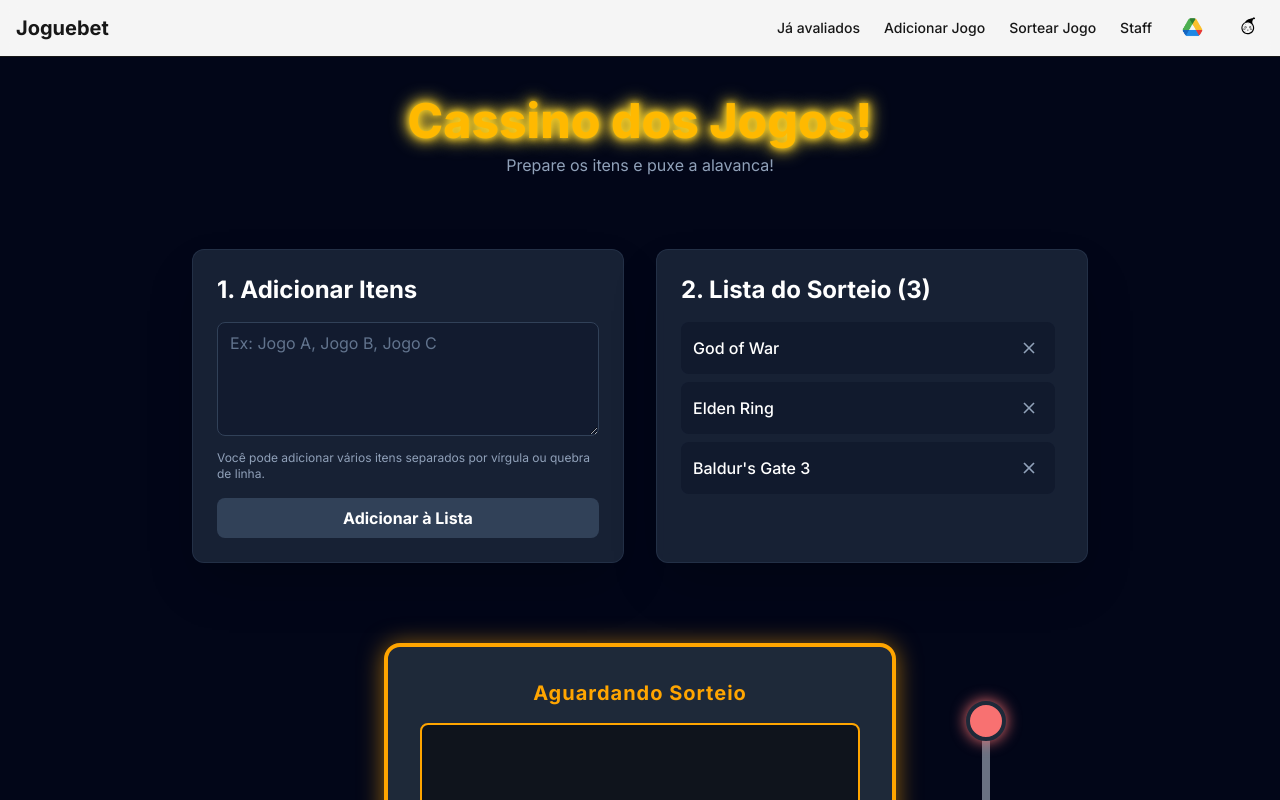
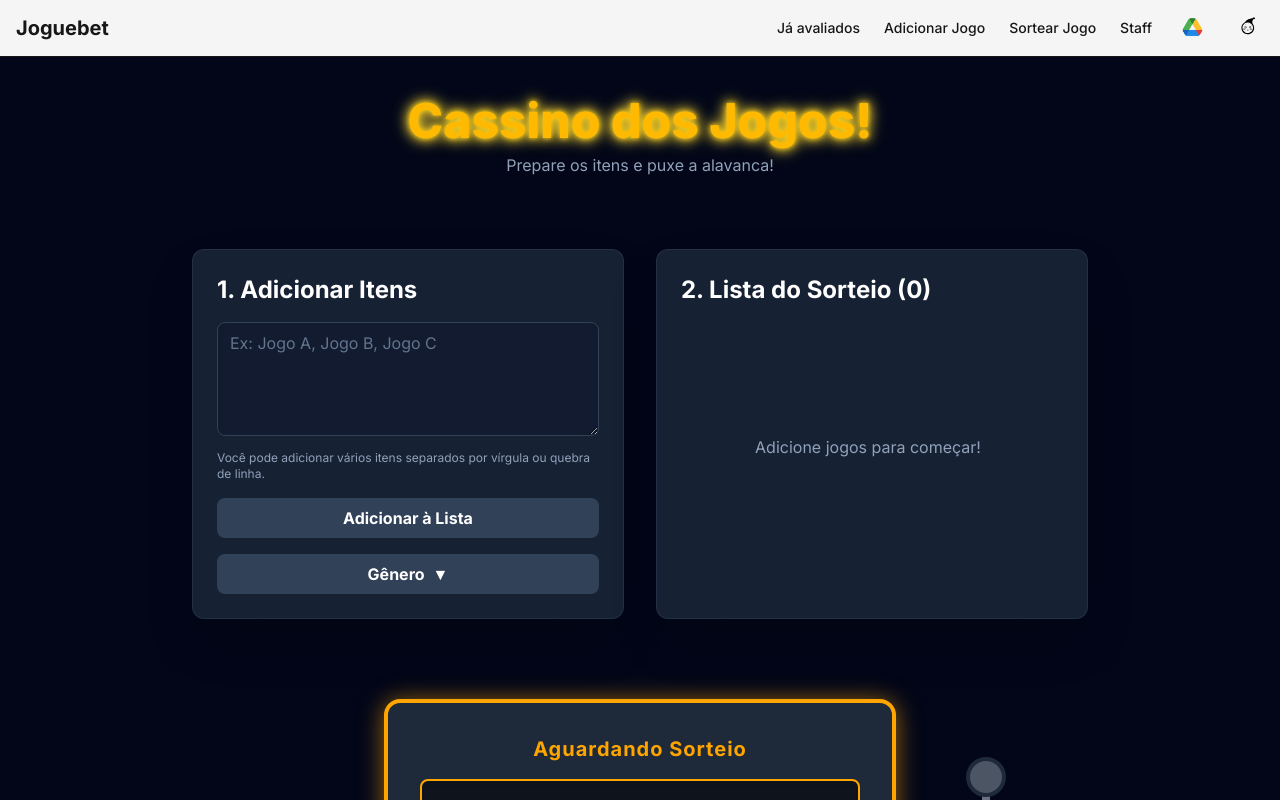
Before and after one commit to LuanHii/Joguebet-gamesclub-front, a Next.js app: page /sortear in a window 1280 px wide. Shown: the top 800 px of the page. Built offline with nearby package versions, Linux system fonts and the light colour scheme.

Commit message:
Adição de categorias em Sortear

```diff
--- a/app/components/ControlPanel.tsx
+++ b/app/components/ControlPanel.tsx
@@ -7,11 +7,14 @@
   items: string[];
   onAddItem: (item: string) => void;
   onRemoveItem: (index: number) => void;
+  onAddCategory: (category: string) => void;
+  categories: string[];
 }
 
-export function ControlPanel({ items, onAddItem, onRemoveItem }: ControlPanelProps) {
+export function ControlPanel({ items, onAddItem, onRemoveItem, onAddCategory, categories }: ControlPanelProps) {
   const [inputValue, setInputValue] = useState('');
   const inputRef = useRef<HTMLTextAreaElement>(null);
+  const [showCategories, setShowCategories] = useState(false);
 
   const handleSubmit = (e: FormEvent) => {
     e.preventDefault();
@@ -30,7 +33,7 @@
   };
 
   return (
-    <div className="w-full max-w-4xl mx-auto grid grid-cols-1 md:grid-cols-2 gap-8 my-8">
+    <div className="w-full max-w-4xl mx-auto grid grid-cols-2 gap-8 my-8">
       <div className="bg-slate-800/80 backdrop-blur-sm border border-slate-700/50 rounded-xl shadow-2xl p-6">
         <h2 className="text-2xl font-bold text-white mb-4">1. Adicionar Itens</h2>
         <form onSubmit={handleSubmit} className="space-y-4">
@@ -47,6 +50,37 @@
             Adicionar à Lista
           </button>
         </form>
+        <div className="mt-4">
+          <button
+            onClick={() => setShowCategories(!showCategories)}
+            className="w-full flex items-center justify-center gap-2 bg-slate-700 text-white font-bold py-2 rounded-lg hover:bg-slate-600 transition-colors"
+          >
+            Gênero
+            {showCategories ? <span>&#9650;</span> : <span>&#9660;</span>}
+          </button>
+
+          <AnimatePresence>
+            {showCategories && (
+              <motion.div
+                initial={{ opacity: 0, height: 0 }}
+                animate={{ opacity: 1, height: 'auto' }}
+                exit={{ opacity: 0, height: 0 }}
+                transition={{ duration: 0.3 }}
+                className="overflow-hidden mt-2 space-y-2"
+              >
+                {categories.map((category) => (
+                  <button
+                    key={category}
+                    onClick={() => onAddCategory(category)}
+                    className="w-full text-left px-4 py-2 bg-slate-800 rounded-md hover:bg-slate-700 transition-colors text-slate-200 capitalize"
+                  >
+                    {category.replace('_', ' ')}
+                  </button>
+                ))}
+              </motion.div>
+            )}
+          </AnimatePresence>
+        </div>
       </div>
 
       <div className="bg-slate-800/80 backdrop-blur-sm border border-slate-700/50 rounded-xl shadow-2xl p-6 flex flex-col">
--- a/app/sortear/page.tsx
+++ b/app/sortear/page.tsx
@@ -6,8 +6,24 @@
 import Confetti from 'react-confetti';
 import { motion, useAnimation } from 'framer-motion';
 
+const gameCategories = {
+    fps: ["Jogos ainda não sorteados"],
+    rpg: ["Jogos ainda não sorteados"],
+    plataforma: ["Spiritfarer", "Gravity Circuit", "BZZT, Planet of Lana", "ITORAH", "ElecHead", "Toree3D", "Kirby", "BADLAND", "Convergence"],
+    humor: ["Jogos ainda não sorteados"],
+    simulador: ["Jogos ainda não sorteados"],
+    futurista: ["Jogos ainda não sorteados"],
+    casual: ["Jogos ainda não sorteados"],
+    visual_novel: ["Winter Novel", "STEINS;GATE", "VA-11 Hall-A: Cyberpunk Bartender Action", "Danganronpa: Trigger Happy Havoc", "Trouble Comes Twice", "Please Be Happy", "Coffee Talks", "Room of depression", "Needy girl overdose", "Teatro dos finais infelizes", "one night", "hot springs"],
+    ninja: ["Jogos ainda não sorteados"],
+    terror: ["Jogos ainda não sorteados"],
+    pixel_art: ["Jogos ainda não sorteados"],
+    roguelike: ["Darkest Dungeon", "Desktop Survivors 98", "Rogue Legacy 2", "Death or Treat", "Sundered®: Eldritch Edition", "Magic Typo", "City Of Beats", "The Spell Brigade", "Have a Nice Death"],
+    aventura: ["Jogos ainda não sorteados"]
+};
+
 export default function SortearPage() {
-  const [poolItems, setPoolItems] = useState<string[]>(['God of War', 'Elden Ring', 'Baldur\'s Gate 3']);
+  const [poolItems, setPoolItems] = useState<string[]>([]);
   const [isRaffling, setIsRaffling] = useState(false);
   const [winner, setWinner] = useState<string | null>(null);
   const [rafflingItem, setRafflingItem] = useState<string | null>(null);
@@ -30,12 +46,20 @@
   }, []);
 
   const handleAddItem = (item: string) => {
+  const newItems = item.split(/[, \n]+/).map(i => i.trim()).filter(i => i);
     setPoolItems(prev => [...prev, item]);
   };
 
   const handleRemoveItem = (indexToRemove: number) => {
     setPoolItems(prev => prev.filter((_, index) => index !== indexToRemove));
   };
+
+  const handleAddCategory = (category: string) => {
+    const itemsToAdd = gameCategories[category as keyof typeof gameCategories];
+    if (itemsToAdd) {
+      setPoolItems(prev => [...prev, ...itemsToAdd]);
+    }
+  };
 
   const handleRaffle = () => {
     if (poolItems.length < 2 || isRaffling) return;
@@ -86,7 +110,7 @@
       </header>
 
       <main className="flex-grow flex flex-col justify-center py-4">
-        <ControlPanel items={poolItems} onAddItem={handleAddItem} onRemoveItem={handleRemoveItem} />
+        <ControlPanel items={poolItems} onAddItem={handleAddItem} onRemoveItem={handleRemoveItem} onAddCategory={handleAddCategory} categories={Object.keys(gameCategories)}/>
       </main>
 
       <footer className="flex-shrink-0">
```
Lines whose indentation alone changed are shown as unchanged.
